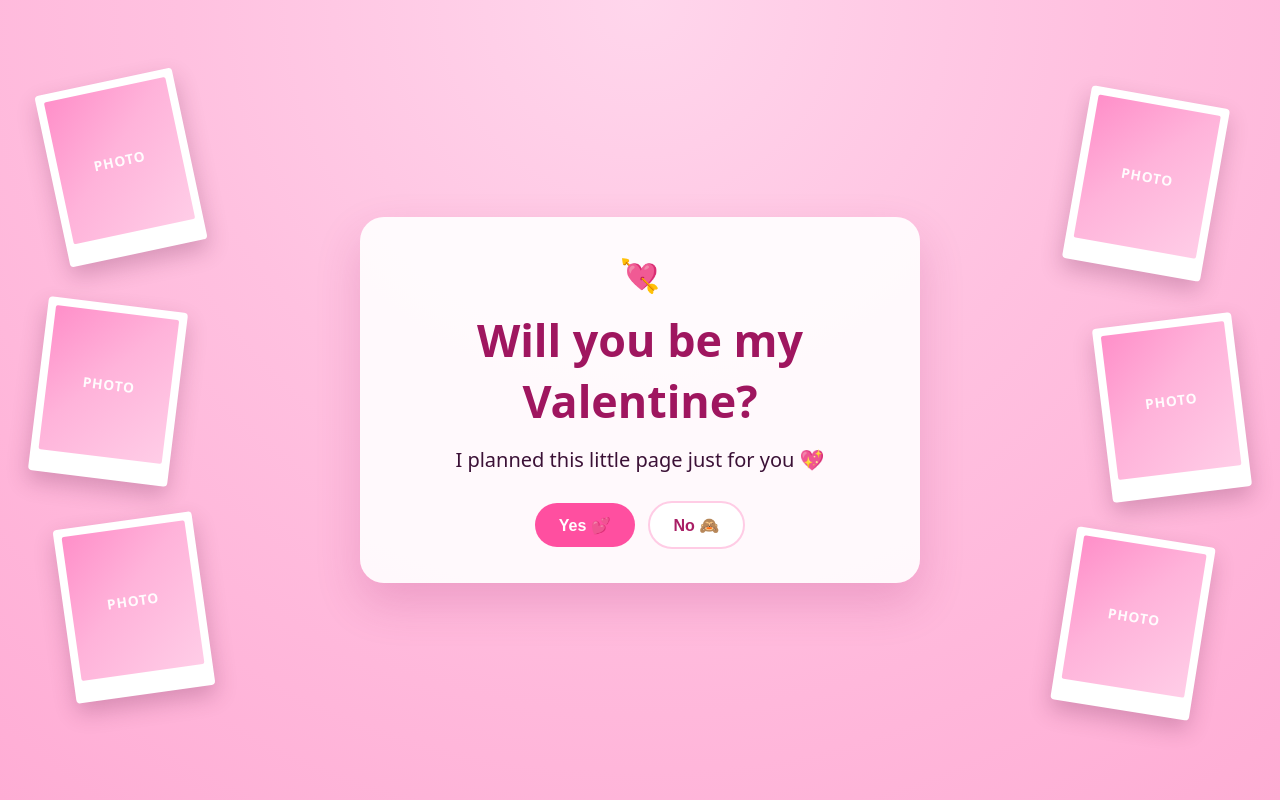
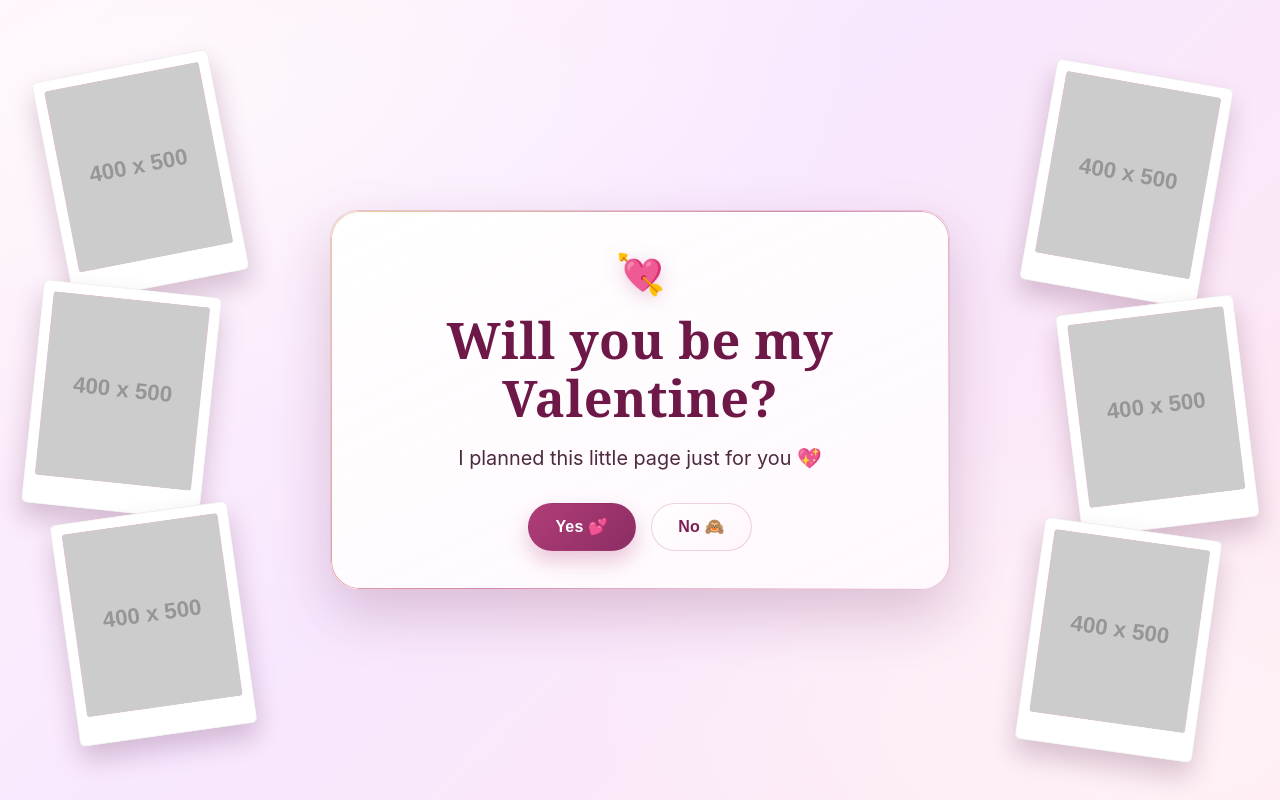
Before and after one commit to alvarobgodoy/polina, a plain HTML site: page index.html in a window 1280 px wide. Drawn offline with Linux system fonts and the light colour scheme; placeholder pictures from the web are drawn by us.

Commit message:
Polish card design and make polaroids img-ready up to 200px

```diff
--- a/index.html
+++ b/index.html
@@ -6,9 +6,15 @@
   <title>Be My Valentine?</title>
   <style>
     :root {
-      font-family: "Poppins", system-ui, -apple-system, BlinkMacSystemFont, "Segoe UI", sans-serif;
-      color: #3b1136;
-      background: radial-gradient(circle at top, #ffd6ec, #ffc1e0 45%, #ffadd5 100%);
+      --bg-1: #fff2f8;
+      --bg-2: #f8e8ff;
+      --bg-3: #ffe8ef;
+      --ink: #3a1b2e;
+      --accent: #b13d78;
+      --accent-2: #8b2d63;
+      --card-border: rgba(177, 61, 120, 0.3);
+      --gold: #e8c892;
+      --shadow: 0 24px 55px rgba(115, 35, 83, 0.22);
     }
 
     * {
@@ -22,6 +28,12 @@
       place-items: center;
       overflow: hidden;
       position: relative;
+      color: var(--ink);
+      font-family: "Inter", "Avenir Next", "Segoe UI", sans-serif;
+      background:
+        radial-gradient(1200px 600px at 12% 10%, rgba(255, 255, 255, 0.55), transparent 60%),
+        radial-gradient(900px 500px at 90% 90%, rgba(255, 255, 255, 0.45), transparent 65%),
+        linear-gradient(135deg, var(--bg-1), var(--bg-2) 45%, var(--bg-3));
     }
 
     .polaroid-wall {
@@ -33,108 +45,138 @@
 
     .polaroid {
       position: absolute;
-      width: clamp(96px, 11vw, 140px);
+      width: min(14vw, 200px);
       aspect-ratio: 4 / 5;
       background: #fff;
-      border-radius: 4px;
-      padding: 8px 8px 22px;
-      box-shadow: 0 10px 22px rgba(88, 20, 63, 0.24);
+      border-radius: 6px;
+      padding: 10px 10px 28px;
+      box-shadow: 0 14px 26px rgba(88, 20, 63, 0.22);
+      border: 1px solid rgba(0, 0, 0, 0.06);
     }
 
-    .polaroid::before {
-      content: "photo";
-      display: grid;
-      place-items: center;
+    .polaroid-photo {
       width: 100%;
       height: 100%;
-      border-radius: 2px;
-      color: rgba(255, 255, 255, 0.95);
-      font-weight: 600;
-      font-size: 0.86rem;
-      text-transform: uppercase;
-      letter-spacing: 0.06em;
-      background: linear-gradient(135deg, #ff8fc9, #ffb3da 45%, #ffcde7);
+      border-radius: 3px;
+      overflow: hidden;
+      background: linear-gradient(145deg, #ff9ecf, #ffb9de 52%, #ffd5eb);
+      display: block;
     }
 
-    .polaroid.left-1 { left: 4vw; top: 10vh; transform: rotate(-12deg); }
-    .polaroid.left-2 { left: 3vw; top: 38vh; transform: rotate(7deg); }
-    .polaroid.left-3 { left: 5vw; top: 65vh; transform: rotate(-8deg); }
+    .polaroid-photo img {
+      width: 100%;
+      height: 100%;
+      object-fit: cover;
+      display: block;
+    }
 
-    .polaroid.right-1 { right: 5vw; top: 12vh; transform: rotate(10deg); }
-    .polaroid.right-2 { right: 3vw; top: 40vh; transform: rotate(-7deg); }
-    .polaroid.right-3 { right: 6vw; top: 67vh; transform: rotate(9deg); }
+    .polaroid.left-1 { left: 4vw; top: 8vh; transform: rotate(-11deg); }
+    .polaroid.left-2 { left: 2.5vw; top: 36vh; transform: rotate(6deg); }
+    .polaroid.left-3 { left: 5vw; top: 64vh; transform: rotate(-8deg); }
+
+    .polaroid.right-1 { right: 5vw; top: 9vh; transform: rotate(10deg); }
+    .polaroid.right-2 { right: 2.6vw; top: 38vh; transform: rotate(-7deg); }
+    .polaroid.right-3 { right: 5.6vw; top: 66vh; transform: rotate(8deg); }
 
     .card {
-      width: min(92vw, 560px);
-      background: rgba(255, 255, 255, 0.9);
-      border-radius: 24px;
-      box-shadow: 0 20px 45px rgba(167, 34, 108, 0.2);
-      padding: 2.25rem 1.5rem 2rem;
+      width: min(92vw, 620px);
+      background: linear-gradient(155deg, rgba(255, 255, 255, 0.96), rgba(255, 250, 253, 0.88));
+      border-radius: 28px;
+      border: 1.5px solid var(--card-border);
+      box-shadow: var(--shadow);
+      backdrop-filter: blur(4px);
+      padding: 2.6rem 2rem 2.2rem;
       text-align: center;
       position: relative;
       z-index: 2;
+      overflow: hidden;
+    }
+
+    .card::before {
+      content: "";
+      position: absolute;
+      inset: 0;
+      border-radius: inherit;
+      padding: 1px;
+      background: linear-gradient(130deg, rgba(232, 200, 146, 0.85), rgba(177, 61, 120, 0.6), rgba(255, 255, 255, 0));
+      -webkit-mask: linear-gradient(#fff 0 0) content-box, linear-gradient(#fff 0 0);
+      -webkit-mask-composite: xor;
+      mask-composite: exclude;
+      pointer-events: none;
     }
 
     h1 {
-      font-size: clamp(1.8rem, 4vw, 2.8rem);
+      font-family: "Playfair Display", "Cormorant Garamond", Georgia, serif;
+      font-size: clamp(2rem, 4vw, 3.15rem);
+      letter-spacing: 0.01em;
       margin: 0;
-      color: #9f165f;
+      color: #6e1848;
+      line-height: 1.15;
     }
 
     .heart {
-      font-size: 2rem;
-      margin-bottom: 0.8rem;
+      font-size: 2.25rem;
+      margin-bottom: 0.9rem;
       display: inline-block;
-      animation: pulse 1.3s infinite;
+      filter: drop-shadow(0 4px 8px rgba(177, 61, 120, 0.25));
+      animation: pulse 1.4s infinite;
     }
 
     .prompt,
     .success {
-      margin-top: 0.9rem;
-      font-size: clamp(1.05rem, 2.4vw, 1.25rem);
-      line-height: 1.5;
+      margin-top: 1rem;
+      font-size: clamp(1.04rem, 2.3vw, 1.24rem);
+      line-height: 1.55;
+      color: #4d2a3f;
     }
 
     .success {
-      color: #870f4f;
+      color: #7d194d;
       font-weight: 600;
     }
 
     .buttons {
-      margin-top: 1.5rem;
+      margin-top: 1.65rem;
       display: flex;
       justify-content: center;
       align-items: center;
-      gap: 0.8rem;
+      gap: 0.95rem;
       flex-wrap: wrap;
-      min-height: 3.25rem;
+      min-height: 3.4rem;
       position: relative;
     }
 
     button {
-      border: 0;
       border-radius: 999px;
-      padding: 0.78rem 1.5rem;
+      padding: 0.82rem 1.65rem;
       font-weight: 700;
       font-size: 1rem;
       cursor: pointer;
-      transition: transform 180ms ease, box-shadow 180ms ease;
+      transition: transform 180ms ease, box-shadow 180ms ease, background 180ms ease;
+      border: 1px solid transparent;
+      letter-spacing: 0.01em;
     }
 
     button:hover {
-      transform: translateY(-1px);
-      box-shadow: 0 10px 16px rgba(0, 0, 0, 0.1);
+      transform: translateY(-2px);
+      box-shadow: 0 12px 18px rgba(65, 19, 48, 0.12);
     }
 
     #yesBtn {
-      background: #ff4fa0;
       color: #fff;
+      background: linear-gradient(135deg, var(--accent), var(--accent-2));
+      box-shadow: 0 10px 20px rgba(177, 61, 120, 0.28);
+    }
+
+    #yesBtn:disabled {
+      opacity: 0.9;
+      cursor: default;
     }
 
     #noBtn {
-      background: #fff;
-      color: #a91f65;
-      border: 2px solid #ffcce5;
+      color: #7d1f53;
+      background: linear-gradient(140deg, #ffffff, #fff5fb);
+      border-color: rgba(177, 61, 120, 0.22);
     }
 
     #confettiCanvas {
@@ -150,9 +192,13 @@
       display: none;
     }
 
-    @media (max-width: 900px) {
+    @media (max-width: 980px) {
       .polaroid-wall {
         display: none;
+      }
+
+      .card {
+        width: min(92vw, 560px);
       }
     }
 
@@ -163,19 +209,19 @@
       }
 
       50% {
-        transform: scale(1.13);
+        transform: scale(1.12);
       }
     }
   </style>
 </head>
 <body>
   <div class="polaroid-wall" aria-hidden="true">
-    <div class="polaroid left-1"></div>
-    <div class="polaroid left-2"></div>
-    <div class="polaroid left-3"></div>
-    <div class="polaroid right-1"></div>
-    <div class="polaroid right-2"></div>
-    <div class="polaroid right-3"></div>
+    <div class="polaroid left-1"><div class="polaroid-photo"><img src="https://placehold.co/400x500/F8A3CC/ffffff?text=Photo+1" alt="Placeholder memory 1" /></div></div>
+    <div class="polaroid left-2"><div class="polaroid-photo"><img src="https://placehold.co/400x500/FFB3DA/ffffff?text=Photo+2" alt="Placeholder memory 2" /></div></div>
+    <div class="polaroid left-3"><div class="polaroid-photo"><img src="https://placehold.co/400x500/F4A8D8/ffffff?text=Photo+3" alt="Placeholder memory 3" /></div></div>
+    <div class="polaroid right-1"><div class="polaroid-photo"><img src="https://placehold.co/400x500/EE9CC9/ffffff?text=Photo+4" alt="Placeholder memory 4" /></div></div>
+    <div class="polaroid right-2"><div class="polaroid-photo"><img src="https://placehold.co/400x500/FFBDD9/ffffff?text=Photo+5" alt="Placeholder memory 5" /></div></div>
+    <div class="polaroid right-3"><div class="polaroid-photo"><img src="https://placehold.co/400x500/F8AED2/ffffff?text=Photo+6" alt="Placeholder memory 6" /></div></div>
   </div>
 
   <main class="card">
```
